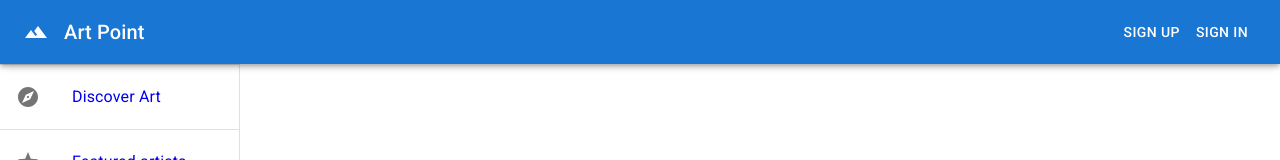
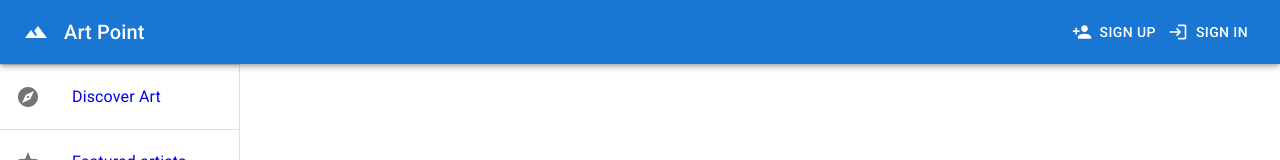
Before and after one commit to IRFVIN/art-point, a React (Create React App) app in the folder frontend/art-point/: page / in a window 1280 px wide. Shown: the top 160 px of the page. Built offline with nearby package versions, Linux system fonts and the light colour scheme; no server answers.

Commit message:
some more ui changes

```diff
--- a/frontend/art-point/src/components/UI/ButtonAppBar.js
+++ b/frontend/art-point/src/components/UI/ButtonAppBar.js
@@ -18,7 +18,8 @@ import { useDispatch, useSelector } from 'react-redux';
 import { logout } from '../../store/store';
 // import TemporaryDrawer from './TemporaryDrawer';
 import LandscapeIcon from '@mui/icons-material/Landscape';
-
+import LoginIcon from '@mui/icons-material/Login';
+import PersonAddIcon from '@mui/icons-material/PersonAdd';
 
 const drawerWidth = 240;
 
@@ -47,10 +48,10 @@ export default function ButtonAppBar(props) {
     // const isLoggedIn = useSelector(state => state.auth.isLoggedIn);
 
     let content = <div>
-        <Button color="inherit" href="/signup" >
+        <Button startIcon={<PersonAddIcon/>} color="inherit" href="/signup" >
             Sign Up
         </Button>
-        <Button color="inherit" href="/signin">Sign In</Button>
+        <Button startIcon={<LoginIcon/>} color="inherit" href="/signin">Sign In</Button>
     </div>;
 
 
--- a/frontend/art-point/src/components/art/views/ArtDetailView.js
+++ b/frontend/art-point/src/components/art/views/ArtDetailView.js
@@ -98,9 +98,10 @@ const ArtDetailView = () => {
                     >
                         Add to Cart
                     </Button> */}
-
+                        <Box sx={{ display: 'inline-flex' }}>
                         {showOPtions ? <ArtDeleteDialogForm art={art} /> : <ChatFormDialog receiver={art.owner} art={art} />}
                         {showOPtions ? <ArtEditDialogForm art={art} /> : null}
+                        </Box>
                     </Grid>
                 </Grid>
             </Box>
```
